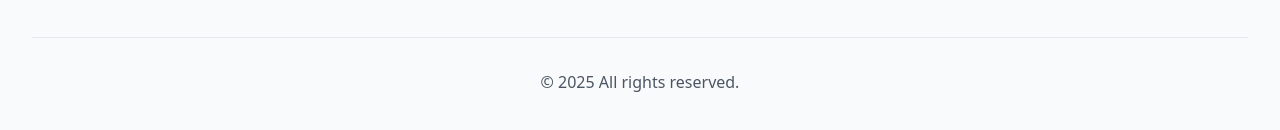
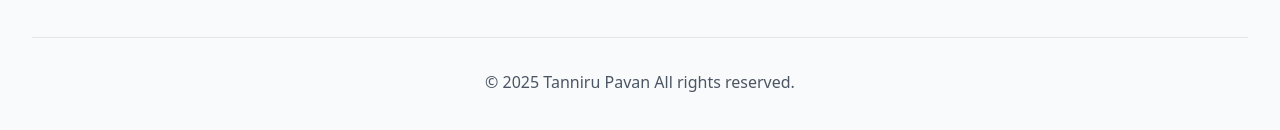
Before and after one commit to Pavan-9281/Portfolio, a React (Vite) app: page / in a window 1280 px wide. Shown: the part 6483-6613 px from the top of the page. Built offline with nearby package versions, Linux system fonts and the light colour scheme.

Commit message:
Update Contact.tsx

```diff
--- a/src/components/Contact.tsx
+++ b/src/components/Contact.tsx
@@ -156,7 +156,7 @@ export const Contact = () => {
         {/* Footer */}
         <div className="mt-16 lg:mt-20 pt-6 lg:pt-8 border-t border-gray-200 text-center">
           <p className="text-gray-600 text-sm lg:text-base">
-            © 2025 All rights reserved.
+            © 2025 Tanniru Pavan All rights reserved.
           </p>
         </div>
       </div>
```
